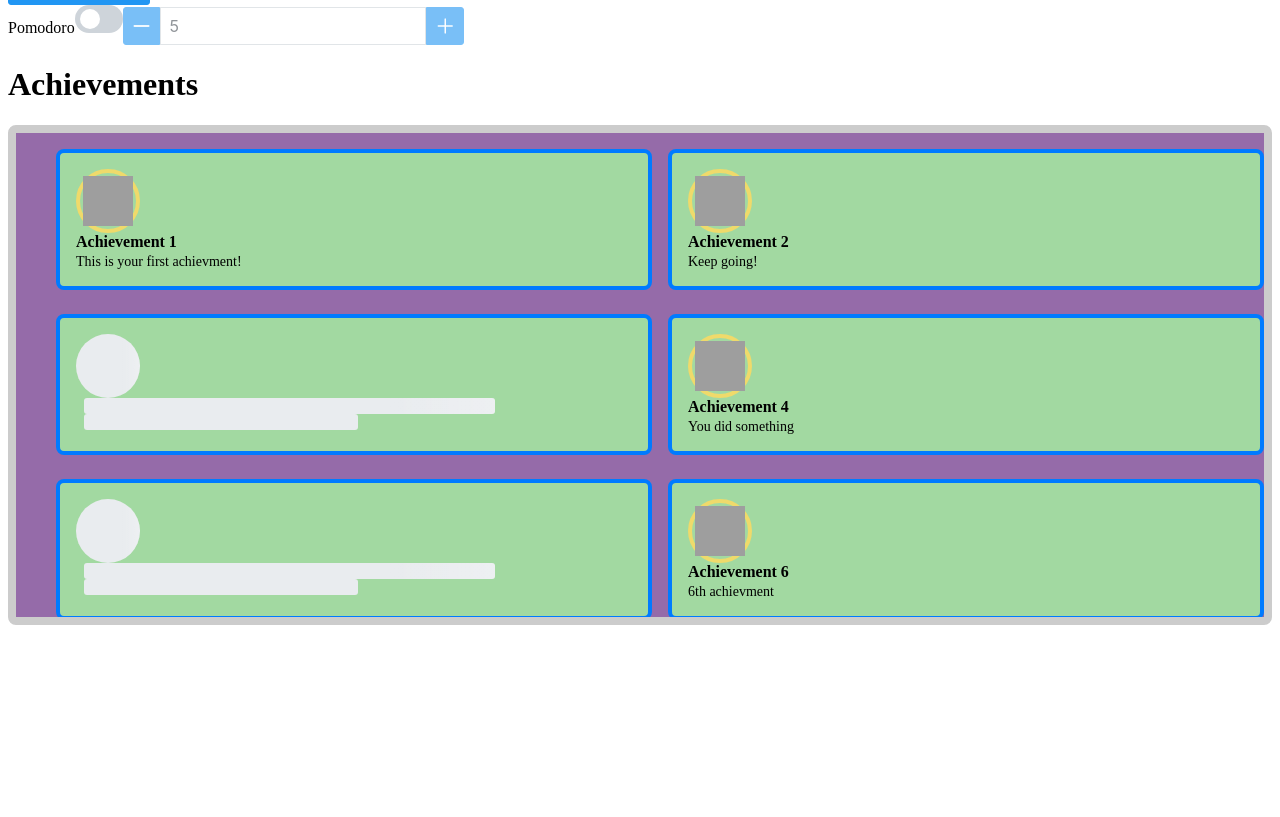
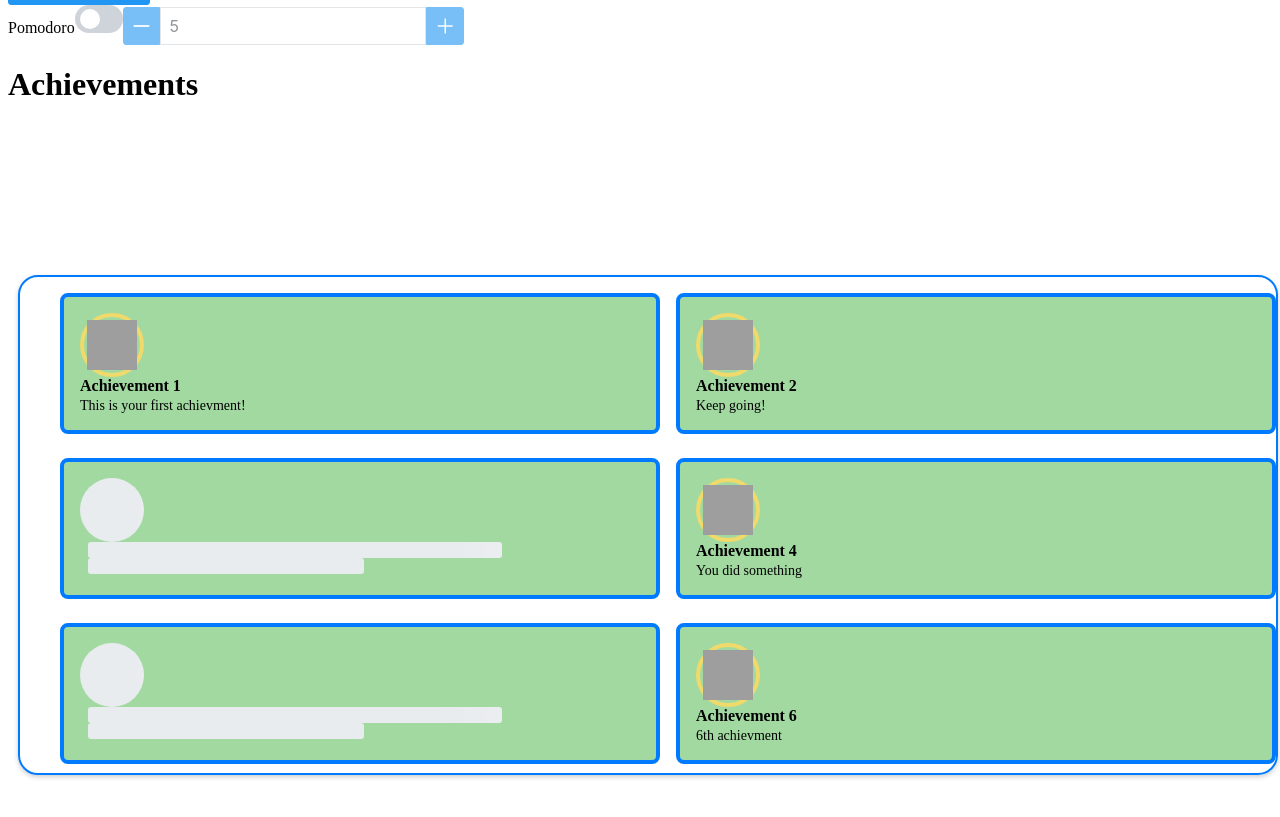
Before and after one commit to MatthewAl2/SASEHACK2024, a React (Create React App) app in the folder frontend/: page / in a window 1280 px wide. Shown: the part 217-1034 px from the top of the page. Before the commit the page ends 858 px from the top, so only its background shows below. Built offline with nearby package versions, Linux system fonts and the light colour scheme; grey boxes are pictures that could not be loaded.

Commit message:
temp commit

```diff
--- a/frontend/src/components/profile.js
+++ b/frontend/src/components/profile.js
@@ -5,6 +5,7 @@ import { InputSwitch } from 'primereact/inputswitch';
 import { InputNumber } from 'primereact/inputnumber';
 import { Avatar } from 'primereact/avatar';
 import { Skeleton } from 'primereact/skeleton';
+import { useEffect } from 'react';
 const showerPath = "images\shower.jpg"
 const space = "       "
 
@@ -33,6 +34,15 @@ function Home() {
         {title: 'Achievement 8', description: 'Final Test Achievment!', unlocked:true},
     ];
 
+    useEffect(() => {
+        const parentContainer = document.querySelector('.parent-container');
+        if (parentContainer) {
+            parentContainer.style.display = 'flex';
+            parentContainer.style.justifyContent = 'center'; // Center horizontally
+            parentContainer.style.alignItems = 'center';          // Full height of the viewport
+        }
+    }, []);
+
     return (
         <div className="App">
             {/* Navbar */}
@@ -53,23 +63,29 @@ function Home() {
 
 
             <h1>Achievements</h1>
-            <div className="border-round border-1 surface-border p-4" style = {{
+            <div className="parent-container" style={{ width: '100vw', height: '100vh' }}>
+                <div className="achievment-window" style = {{
+                    alignContent: 'center',
                     maxHeight: '500px',
                     overflowY: 'auto',
-                backgroundColor: '#956BA9',
-                borderColor: '#f0f0f5',
-                border: '8px solid #ccc',
-                borderRadius: '8px',
+                    width: '80rem',
+                    margin: '10px',
+                    border: '2px solid #007bff',
+                    borderRadius: '20px',
+                    boxShadow: '0 2px 5px rgba(0, 0, 0, 0.2)',
+                    overflow: 'hidden',
+                    boxSizing: 'border-box',
+
                 }}>
 
-                <ul className="m-0 p-0 list-none" style={{
+                    <ul className="grid" style={{
                         display: 'grid',
                         gridTemplateColumns: 'repeat(2, 1fr)',
                         gap: '1rem',
                         listStyle: 'none'
                     }}>
                         {achievements.map((item, index) => (
-                        <li className="mb-3" style={{
+                            <li className="achievement item" style={{
                                 marginBottom: '0.5rem',
                                 backgroundColor: '#a2d9a1',
                                 border: '4px solid #007bff',
@@ -112,7 +128,7 @@ function Home() {
                         ))}
                     </ul>
                 </div>
-
+            </div>
 
 
 
```
Lines whose indentation alone changed are shown as unchanged.
